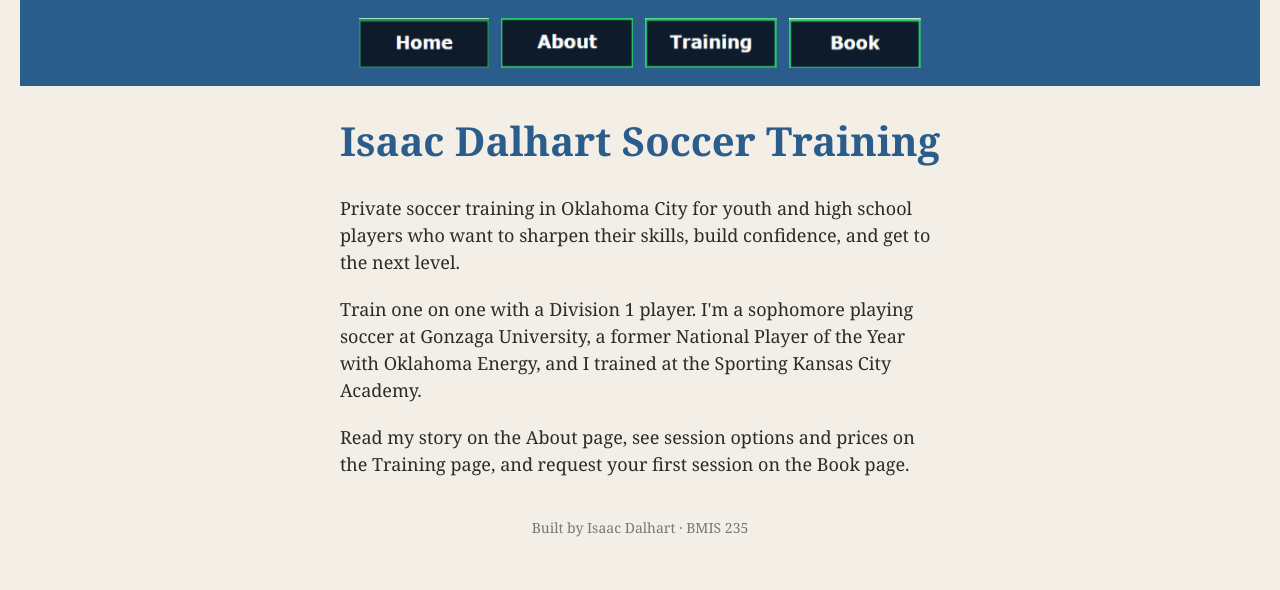
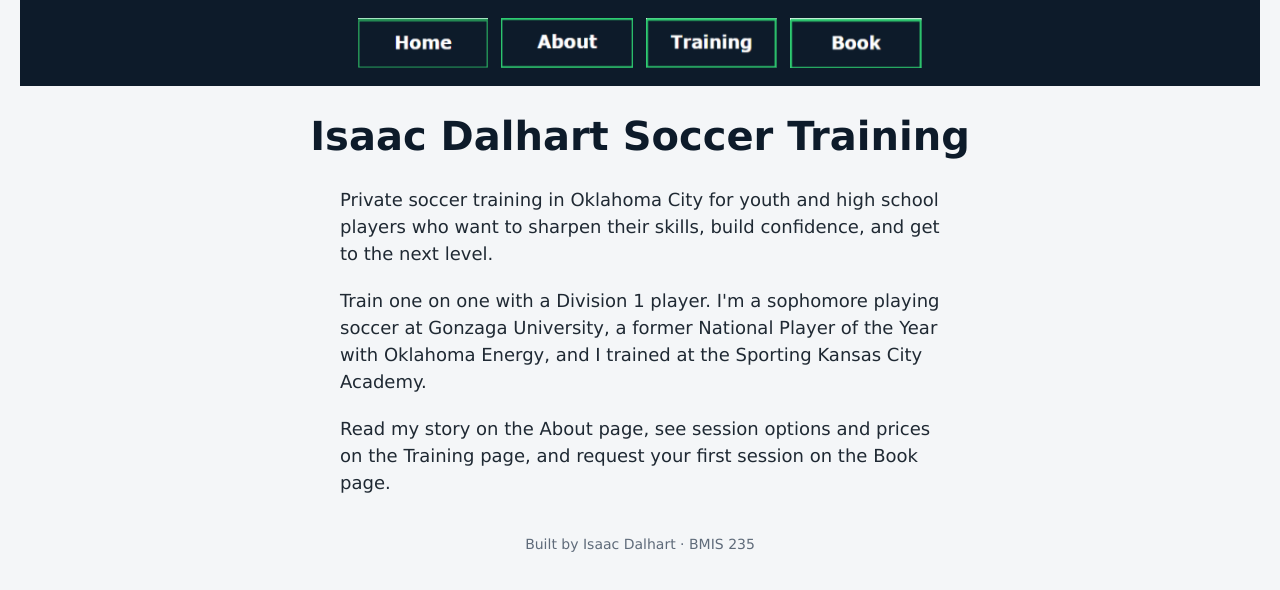
Before and after one commit to isaacdalhart2-ui/bmis235-html-3, a plain HTML site: page index.html in a window 1280 px wide. Drawn offline with Linux system fonts and the light colour scheme.

Commit message:
Update styles.css update to my branding

```diff
--- a/styles.css
+++ b/styles.css
@@ -1,25 +1,26 @@
 /* =====================================================================
-   styles.css  ·  YOUR BRAND
+   styles.css  ·  ISAAC DALHART SOCCER TRAINING
    ---------------------------------------------------------------------
    This one file is your brand guide. Every page that links to it gets
    the same font, the same colors and the same spacing.
    Change a color here once, and every page changes.
 
-   Use the same font and colors you picked for your Excel menu images,
-   so the menu and the pages look like one brand.
+   Brand:  font Verdana
+           main color   #0D1B2A (navy)
+           accent color #2ECC71 (green)
    ===================================================================== */
 
 body {
-    font-family: Georgia, "Times New Roman", serif;
-    background-color: #f4efe6;
-    color: #2b2b2b;
+    font-family: Verdana, Geneva, sans-serif;
+    background-color: #f4f6f8;
+    color: #1f2933;
     margin: 0;
     padding: 0 20px 40px 20px;
 }
 
 /* the menu at the top of every page */
 nav {
-    background-color: #2b5d8c;
+    background-color: #0D1B2A;
     padding: 14px;
     text-align: center;
 }
@@ -39,7 +40,7 @@ nav a {
 }
 
 h1 {
-    color: #2b5d8c;
+    color: #0D1B2A;
     text-align: center;
     font-size: 40px;
 }
@@ -54,6 +55,6 @@ p {
 footer {
     text-align: center;
     font-size: 14px;
-    color: #777777;
+    color: #5f6b7a;
     margin-top: 40px;
 }
```
